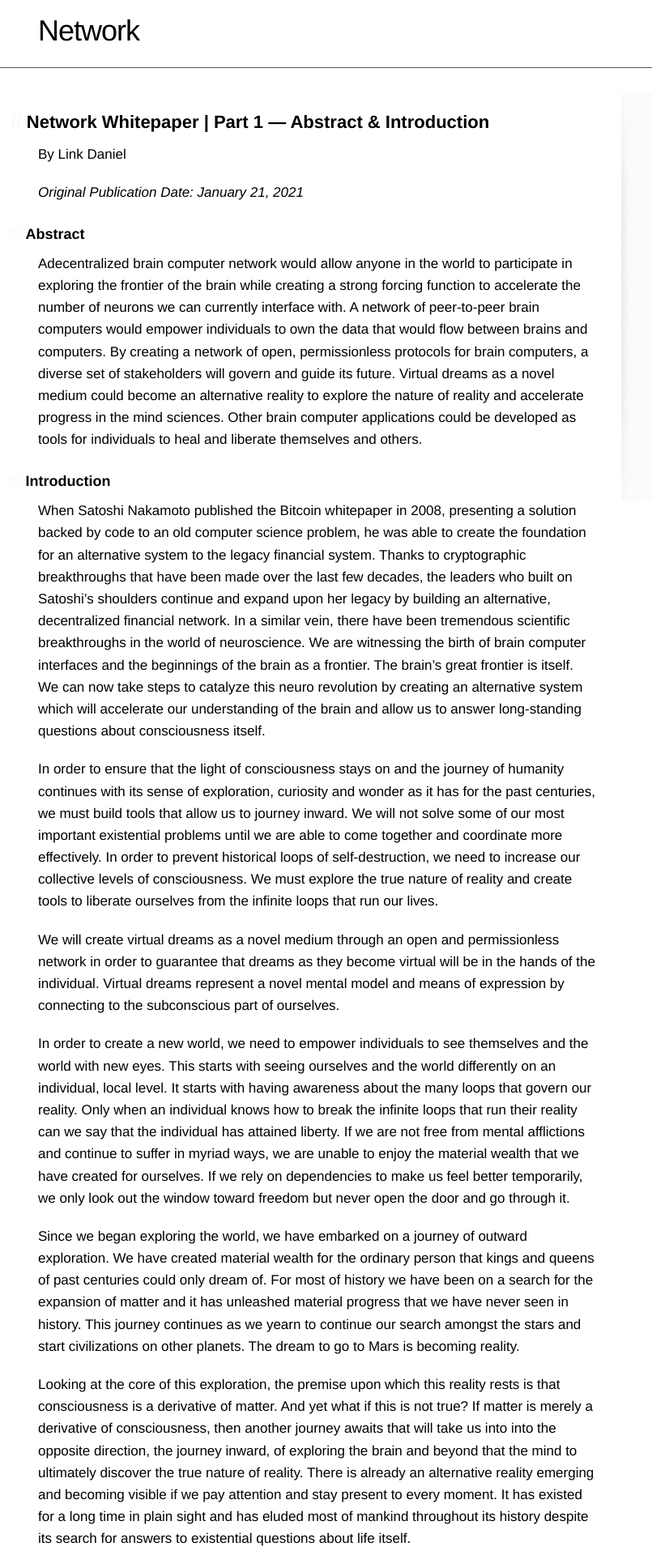
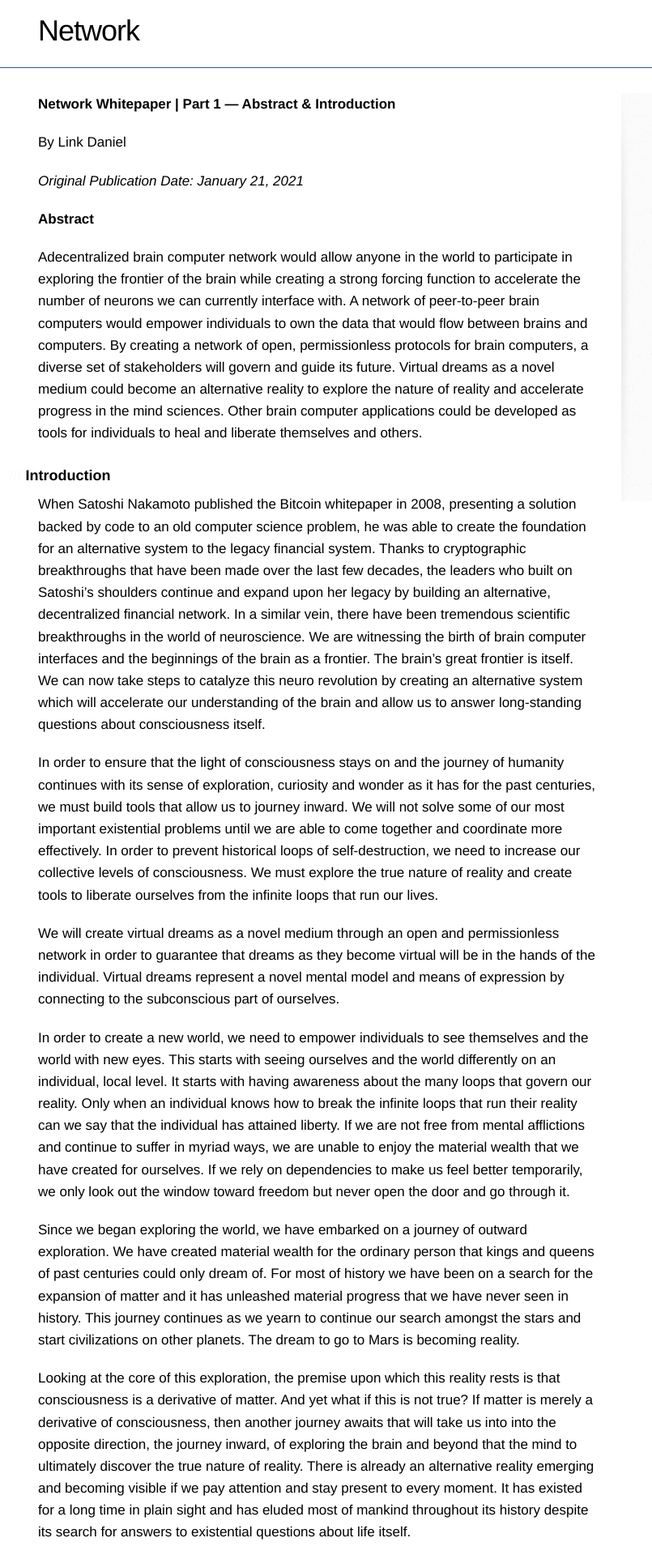
Before and after one commit to networkf/network.github.io, a Jekyll site: the page built from whitepaper21part1.md, in a window 1280 px wide. Shown: the top 1920 px of the page at 81% size, without its empty margins (123-928 px from the left). Built offline with Jekyll 4.4.1, drawn with Linux system fonts in a browser that asks for light colours; some web fonts are replaced; our own code applies the rules of GitHub Pages for plain Markdown files; the repository's description, which GitHub fills in, is left out.

```diff
--- a/whitepaper21part1.md
+++ b/whitepaper21part1.md
@@ -6,13 +6,13 @@ layout: default
 </head>
 ---
 
-<h2>Network Whitepaper | Part 1 — Abstract & Introduction</h2>
+<b>Network Whitepaper | Part 1 — Abstract & Introduction</b>
 
 By Link Daniel
 
 <i>Original Publication Date: January 21, 2021</i>
 
-<h3>Abstract</h3>
+<b>Abstract</b>
 
 Adecentralized brain computer network would allow anyone in the world to participate in exploring the frontier of the brain while creating a strong forcing function to accelerate the number of neurons we can currently interface with. A network of peer-to-peer brain computers would empower individuals to own the data that would flow between brains and computers. By creating a network of open, permissionless protocols for brain computers, a diverse set of stakeholders will govern and guide its future. Virtual dreams as a novel medium could become an alternative reality to explore the nature of reality and accelerate progress in the mind sciences. Other brain computer applications could be developed as tools for individuals to heal and liberate themselves and others.
 
```
